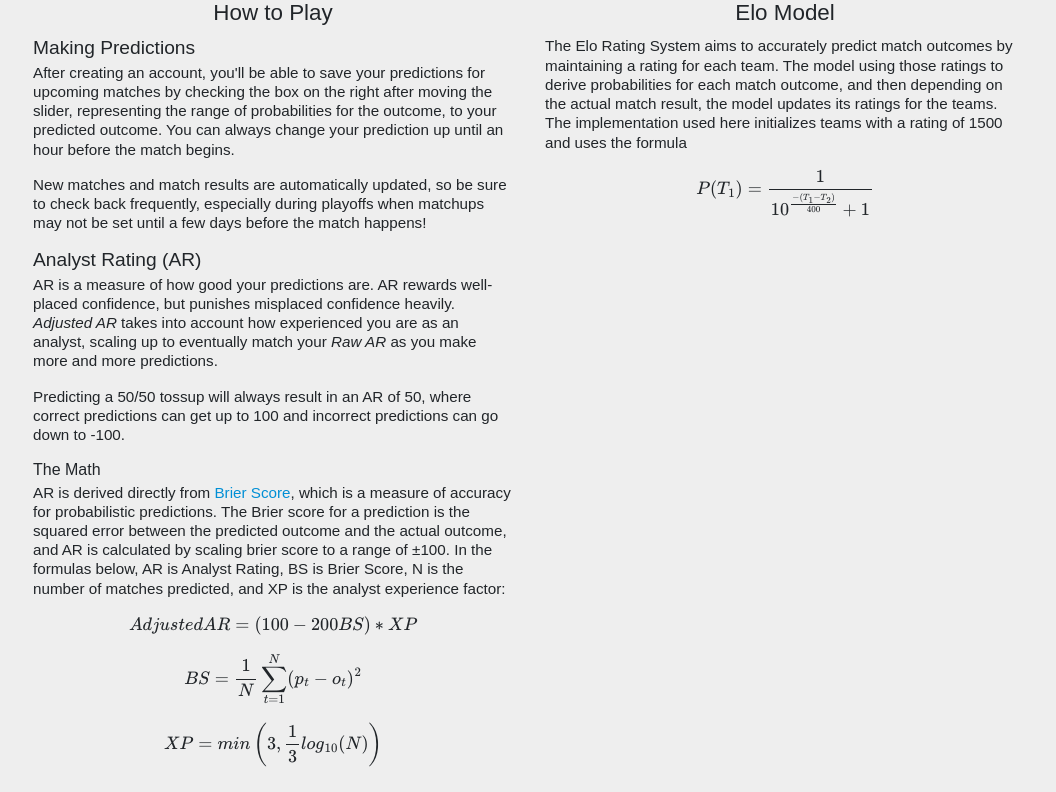
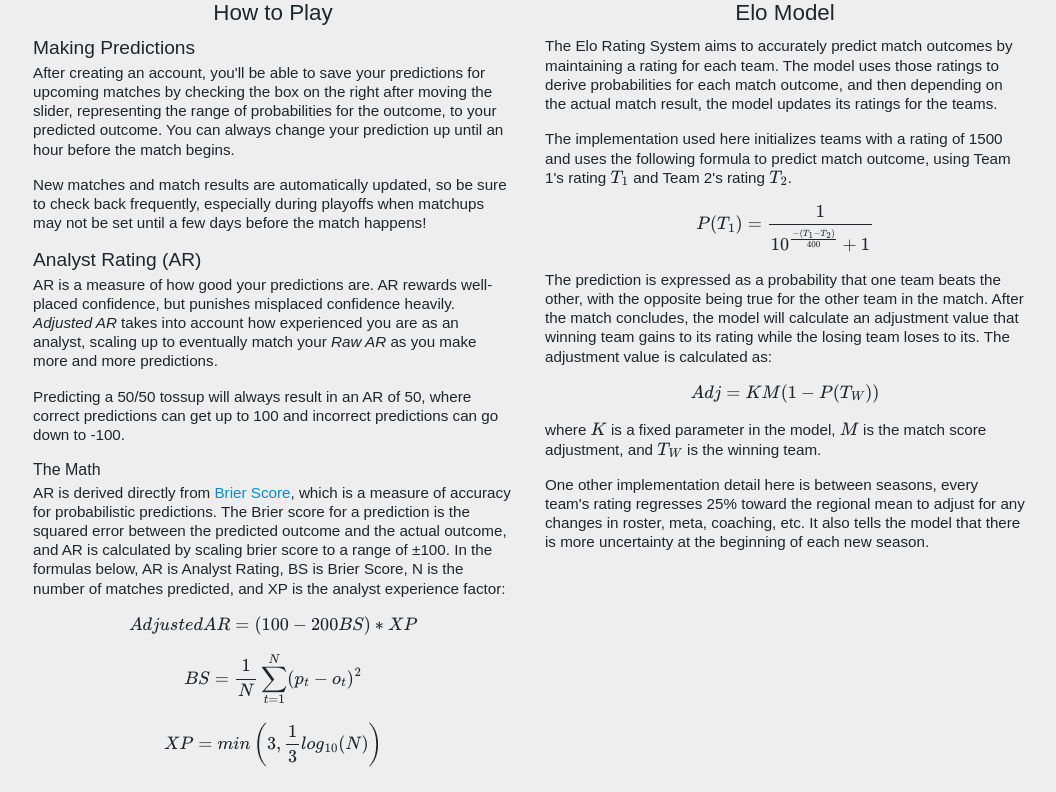
Before and after one commit to jprMesh/loe_django, a Django app: page /about in a window 1280 px wide. Shown: the part 107-899 px from the top of the page, without its empty margins (111-1167 px from the left). Run offline with Django 3.2, Linux system fonts and the light colour scheme; some libraries are stand-ins or nearby versions.

Commit message:
Elo model info on about page

```diff
--- a/loe/ratings/templates/ratings/about.html
+++ b/loe/ratings/templates/ratings/about.html
@@ -21,8 +21,13 @@
 
   <div class="about_content">
     <h2 class="section_header">Elo Model</h2>
-    <p>The Elo Rating System aims to accurately predict match outcomes by maintaining a rating for each team. The model using those ratings to derive probabilities for each match outcome, and then depending on the actual match result, the model updates its ratings for the teams. The implementation used here initializes teams with a rating of 1500 and uses the formula</p>
-    <p> $$P(T_1) = \frac{1} {10^ {\frac{-(T_1 - T_2)} {400}} + 1}$$ </p>
+    <p>The Elo Rating System aims to accurately predict match outcomes by maintaining a rating for each team. The model uses those ratings to derive probabilities for each match outcome, and then depending on the actual match result, the model updates its ratings for the teams.</p>
+    <p>The implementation used here initializes teams with a rating of 1500 and uses the following formula to predict match outcome, using Team 1's rating \(T_1\) and Team 2's rating \(T_2\).</p>
+    <p> $$ P(T_1) = \frac{1} {10^ {\frac{-(T_1 - T_2)} {400}} + 1} $$ </p>
+    <p>The prediction is expressed as a probability that one team beats the other, with the opposite being true for the other team in the match. After the match concludes, the model will calculate an adjustment value that winning team gains to its rating while the losing team loses to its. The adjustment value is calculated as:
+    $$ Adj = KM(1-P(T_W)) $$
+    where \(K\) is a fixed parameter in the model, \(M\) is the match score adjustment, and \(T_W\) is the winning team.</p>
+    <p>One other implementation detail here is between seasons, every team's rating regresses 25% toward the regional mean to adjust for any changes in roster, meta, coaching, etc. It also tells the model that there is more uncertainty at the beginning of each new season.</p>
   </div>
 </div>
 {% endblock %}
--- a/loe/ratings/templates/ratings/index.html
+++ b/loe/ratings/templates/ratings/index.html
@@ -10,7 +10,7 @@
 <div class="content_grid">
 <div class="section_div grid_item site_intro">
   <p>Welcome to the League of Elo! We run an Elo model across the 4 major regions of professional League of Legends play. Our model predicts the outcome of each match by assigning a probability to each team winning. These predictions drive and are are driven by the ratings the model maintains of each team.</p>
-  <p>You can play along by creating an account and saving your own predictions for each match. The site will give you an Analyst Rating (AR) based on how accurate your predictions are, so you can compete with friends, strangers, and the titular Elo model itself! See the About page for more info on how AR and other stats are calculated, as well as more info about how the model works.</p>
+  <p>You can play along by creating an account and saving your own predictions for each match. The site will give you an Analyst Rating (AR) based on how accurate your predictions are, so you can compete with friends, strangers, and the titular Elo model itself! See the <a href="{% url 'about' %}">About page</a> for more info on how AR and other stats are calculated, as well as more info about how the model works.</p>
 </div>
 
 <div class="section_div grid_item match_lists">
```
